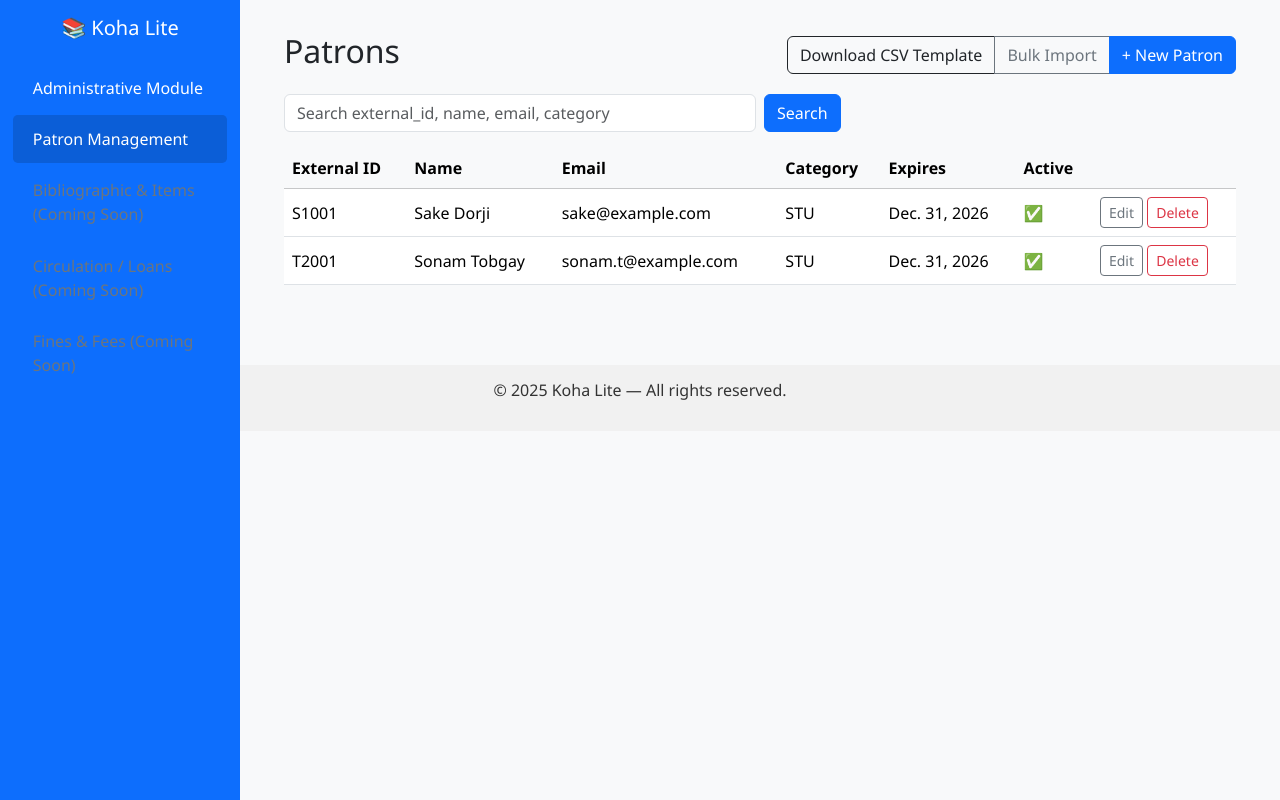
After one commit to Dendup1234/Koha_lite, a Django app: page /patrons/ in a window 1280 px wide. The commit adds this page. Run offline with Django 5.2, Linux system fonts and the light colour scheme; data comes from the database, SQL or seed files in the repository; both versions use the stored data as it was after the commit.

Commit message:
Added patron management module

```diff
--- a/koha_lite/myapp/models.py
+++ b/koha_lite/myapp/models.py
@@ -33,3 +33,36 @@ class Patron_Categories(models.Model):
 
     def __str__(self):
         return f"{self.code} - {self.name}"
+
+# Patron Management Module
+class Patron(models.Model):
+    external_id = models.CharField(max_length=40, unique=True)  # student/staff ID
+    first_name  = models.CharField(max_length=80)
+    last_name   = models.CharField(max_length=80)
+    email       = models.EmailField(blank=True)
+
+    # keep DB column name 'category_code' and FK to Patron_Categories(code)
+    category = models.ForeignKey(
+        "myapp.Patron_Categories",
+        to_field="code",
+        db_column="category_code",
+        on_delete=models.PROTECT,
+        related_name="patrons",
+    )
+
+    expires_at = models.DateField(null=True, blank=True)
+    is_active  = models.BooleanField(default=True)
+    created_at = models.DateTimeField(auto_now_add=True)
+
+    class Meta:
+        ordering = ["last_name", "first_name"]
+        verbose_name = "patron"
+        verbose_name_plural = "patrons"
+
+    def __str__(self):
+        return f"{self.external_id} — {self.first_name} {self.last_name}"
+    #Logic for the expiration date
+    @property
+    def is_expired(self):
+        from django.utils import timezone
+        return bool(self.expires_at and self.expires_at <= timezone.localdate())
--- a/koha_lite/myapp/templates/base.html
+++ b/koha_lite/myapp/templates/base.html
@@ -69,7 +69,7 @@
         </a>
 
         <!-- Placeholder for future modules -->
-        <a href="#" class="disabled text-secondary">Patron Management (Coming Soon)</a>
+        <a href="{% url 'patron_list' %}" class="{% if 'patron' in request.path %}active{% endif %}">Patron Management</a>
         <a href="#" class="disabled text-secondary">Bibliographic & Items (Coming Soon)</a>
         <a href="#" class="disabled text-secondary">Circulation / Loans (Coming Soon)</a>
         <a href="#" class="disabled text-secondary">Fines & Fees (Coming Soon)</a>
--- /dev/null
+++ b/koha_lite/myapp/templates/library/patron_list.html
@@ -0,0 +1,55 @@
+{% extends "base.html" %}
+{% block title %}Patrons{% endblock %}
+{% block content %}
+<div class="d-flex justify-content-between align-items-center mb-3">
+  <h2>Patrons</h2>
+  <div class="btn-group">
+    <a class="btn btn-outline-dark" href="{% url 'patron_csv_template' %}">Download CSV Template</a>
+    <a class="btn btn-outline-secondary" href="{% url 'patron_import' %}">Bulk Import</a>
+    <a class="btn btn-primary" href="{% url 'patron_create' %}">+ New Patron</a>
+  </div>
+</div>
+
+<form class="row g-2 mb-3" method="get">
+  <div class="col-sm-6">
+    <input class="form-control" type="text" name="q" value="{{ request.GET.q }}" placeholder="Search external_id, name, email, category">
+  </div>
+  <div class="col-auto">
+    <button class="btn btn-primary">Search</button>
+  </div>
+</form>
+
+<div class="table-responsive">
+<table class="table table-hover align-middle">
+  <thead class="table-light">
+    <tr>
+      <th>External ID</th><th>Name</th><th>Email</th><th>Category</th><th>Expires</th><th>Active</th><th></th>
+    </tr>
+  </thead>
+  <tbody>
+    {% for r in rows %}
+      <tr>
+        <td>{{ r.external_id }}</td>
+        <td>{{ r.first_name }} {{ r.last_name }}</td>
+        <td>{{ r.email }}</td>
+        <td>{{ r.category.code }}</td>
+        <td>
+          {% if r.is_expired %}
+            <span class="badge bg-danger">Expired</span>
+          {% else %}
+            {{ r.expires_at|default:"—" }}
+          {% endif %}
+        </td>
+        <td>{% if r.is_active %}✅{% else %}❌{% endif %}</td>
+        <td class="text-nowrap">
+          <a href="{% url 'patron_update' r.pk %}" class="btn btn-sm btn-outline-secondary">Edit</a>
+          <a href="{% url 'patron_delete' r.pk %}" class="btn btn-sm btn-outline-danger">Delete</a>
+        </td>
+      </tr>
+    {% empty %}
+      <tr><td colspan="7" class="text-muted">No patrons found.</td></tr>
+    {% endfor %}
+  </tbody>
+</table>
+</div>
+{% endblock %}
--- a/koha_lite/myapp/urls.py
+++ b/koha_lite/myapp/urls.py
@@ -23,4 +23,13 @@ urlpatterns = [
     path("patron-categories/<str:code>/edit/", views.PatronCategoryUpdate.as_view(), name="patroncat_update"),
     path("patron-categories/<str:code>/delete/", views.PatronCategoryDelete.as_view(), name="patroncat_delete"),
 
+    #Patron Management
+    # Patrons
+    path("patrons/", views.PatronList.as_view(), name="patron_list"),
+    path("patrons/new/", views.PatronCreate.as_view(), name="patron_create"),
+    path("patrons/<int:pk>/edit/", views.PatronUpdate.as_view(), name="patron_update"),
+    path("patrons/<int:pk>/delete/", views.PatronDelete.as_view(), name="patron_delete"),
+    path("patrons/import/", views.PatronBulkImport.as_view(), name="patron_import"),
+    path("patrons/template.csv", views.patron_csv_template, name="patron_csv_template"),
+
 ]
--- a/koha_lite/myapp/views.py
+++ b/koha_lite/myapp/views.py
@@ -1,8 +1,13 @@
+import csv
+from datetime import datetime
+from io import TextIOWrapper
+from django.http import HttpResponse
 from django.shortcuts import render
 from django.urls import reverse_lazy
-from django.views.generic import ListView, CreateView, UpdateView, DeleteView
+from django.views.generic import ListView, CreateView, UpdateView, DeleteView,FormView
 from .models import *
 from .forms import *
+from django.db import models, transaction
 
 # --- Dashboard (Administrative module entry) ---
 def admin_dashboard(request):
@@ -138,3 +143,144 @@ class PatronCategoryDelete(DeleteView):
     slug_url_kwarg = "code"
     template_name = "library/confirm_delete.html"
     success_url = reverse_lazy("patroncat_list")
+
+# Small mixin to avoid using _meta in templates
+class ModelTitleContextMixin:
+    action_label = None
+    def get_context_data(self, **kwargs):
+        ctx = super().get_context_data(**kwargs)
+        meta = self.model._meta
+        ctx["model_verbose"] = meta.verbose_name.title()
+        ctx["model_verbose_plural"] = meta.verbose_name_plural.title()
+        ctx["action_label"] = self.action_label or ("Create" if isinstance(self, CreateView) else "Edit")
+        return ctx
+
+# ---------- List with search ----------
+class PatronList(ListView):
+    model = Patron
+    template_name = "library/patron_list.html"
+    context_object_name = "rows"
+
+    def get_queryset(self):
+        qs = super().get_queryset().select_related("category")
+        q = self.request.GET.get("q")
+        if q:
+            qs = qs.filter(
+                models.Q(external_id__icontains=q) |
+                models.Q(first_name__icontains=q)  |
+                models.Q(last_name__icontains=q)   |
+                models.Q(email__icontains=q)       |
+                models.Q(category__code__icontains=q)
+            )
+        return qs
+
+# ---------- CRUD ----------
+class PatronCreate(ModelTitleContextMixin, CreateView):
+    model = Patron
+    form_class = PatronForm
+    template_name = "library/form.html"
+    success_url = reverse_lazy("patron_list")
+    action_label = "Create"
+
+class PatronUpdate(ModelTitleContextMixin, UpdateView):
+    model = Patron
+    form_class = PatronForm
+    template_name = "library/form.html"
+    success_url = reverse_lazy("patron_list")
+    pk_url_kwarg = "pk"
+    action_label = "Edit"
+
+class PatronDelete(DeleteView):
+    model = Patron
+    template_name = "library/confirm_delete.html"
+    success_url = reverse_lazy("patron_list")
+    pk_url_kwarg = "pk"
+
+# ---------- CSV helpers ----------
+def parse_date_flexible(s: str):
+    s = (s or "").strip()
+    if not s or s.lower() in {"none", "null"}:
+        return None
+    for fmt in ("%Y-%m-%d", "%d/%m/%Y", "%m/%d/%Y"):
+        try:
+            return datetime.strptime(s, fmt).date()
+        except ValueError:
+            continue
+    raise ValueError(f"Invalid date '{s}'. Use YYYY-MM-DD or DD/MM/YYYY or MM/DD/YYYY.")
+
+# ---------- Bulk Import ----------
+class PatronBulkImport(FormView):
+    template_name = "library/patron_import.html"
+    form_class = PatronCSVUploadForm
+    success_url = reverse_lazy("patron_list")
+
+    def form_valid(self, form):
+        file = form.cleaned_data["file"]
+        update_existing = form.cleaned_data["update_existing"]
+
+        wrapped = TextIOWrapper(file, encoding="utf-8", newline="")
+        reader = csv.DictReader(wrapped)
+
+        required = {"external_id", "first_name", "last_name", "email", "category_code", "expires_at", "is_active"}
+        missing = required - set([h.strip() for h in (reader.fieldnames or [])])
+        results = {"created": 0, "updated": 0, "skipped": 0, "errors": []}
+
+        if missing:
+            results["errors"].append(f"Missing columns: {', '.join(sorted(missing))}")
+            return render(self.request, self.template_name, {"form": form, "results": results})
+
+        with transaction.atomic():
+            for i, row in enumerate(reader, start=2):
+                try:
+                    ext_id = (row.get("external_id") or "").strip()
+                    if not ext_id:
+                        raise ValueError("external_id is required")
+
+                    cat_code = (row.get("category_code") or "").strip()
+                    try:
+                        category = Patron_Categories.objects.get(code=cat_code)
+                    except Patron_Categories.DoesNotExist:
+                        raise ValueError(f"category_code '{cat_code}' not found")
+
+                    def norm_bool(v):
+                        return str(v).strip().lower() in {"1", "true", "yes", "y", "t"}
+
+                    payload = {
+                        "first_name": (row.get("first_name") or "").strip(),
+                        "last_name":  (row.get("last_name") or "").strip(),
+                        "email":      (row.get("email") or "").strip(),
+                        "category":   category,
+                        "expires_at": parse_date_flexible(row.get("expires_at")),
+                        "is_active":  norm_bool(row.get("is_active", "true")),
+                    }
+
+                    if update_existing and Patron.objects.filter(external_id=ext_id).exists():
+                        Patron.objects.filter(external_id=ext_id).update(**payload)
+                        results["updated"] += 1
+                    else:
+                        Patron.objects.create(external_id=ext_id, **payload)
+                        results["created"] += 1
+
+                except Exception as e:
+                    results["skipped"] += 1
+                    results["errors"].append(f"Row {i}: {e}")
+
+        # fresh form after import
+        return render(self.request, self.template_name, {"form": self.form_class(), "results": results})
+
+# ---------- Downloadable CSV template ----------
+def patron_csv_template(_request):
+    """
+    Sends a small CSV with headers + sample rows to guide users.
+    """
+    rows = [
+        ["external_id","first_name","last_name","email","category_code","expires_at","is_active"],
+        ["S1001","Sake","Dorji","sake@example.com","STU","2026-12-31","true"],
+        ["T2001","Sonam","Tobgay","sonam.t@example.com","STA","2026-12-31","true"]
+    ]
+    resp = HttpResponse(content_type="text/csv")
+    resp["Content-Disposition"] = 'attachment; filename="patrons_template.csv"'
+    w = csv.writer(resp)
+    for r in rows:
+        w.writerow(r)
+    return resp
```
Also changed, not shown: koha_lite/myapp/forms.py (+18 -0 lines), koha_lite/myapp/templates/library/patron_import.html (added, +45 -0 lines), koha_lite/db.sqlite3, koha_lite/myapp/migrations/0003_patron.py (added).
